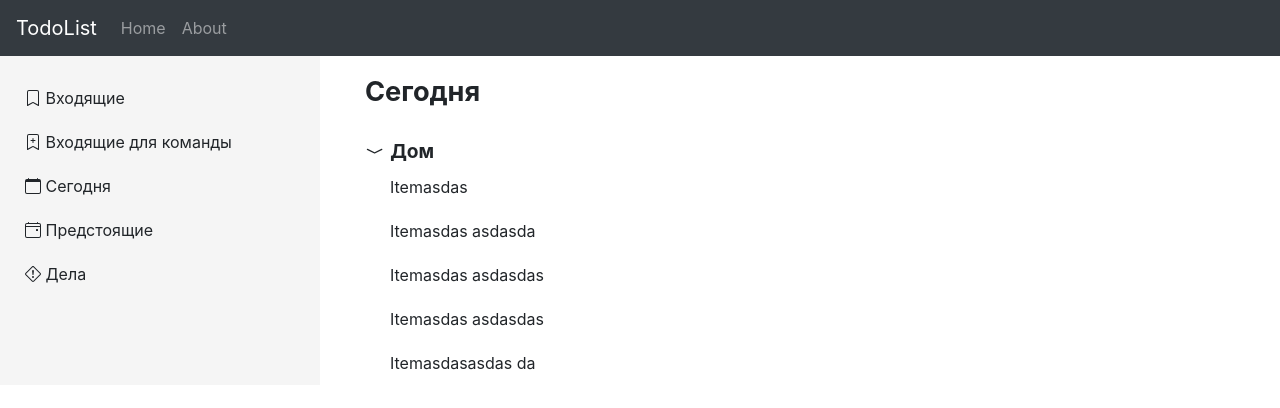
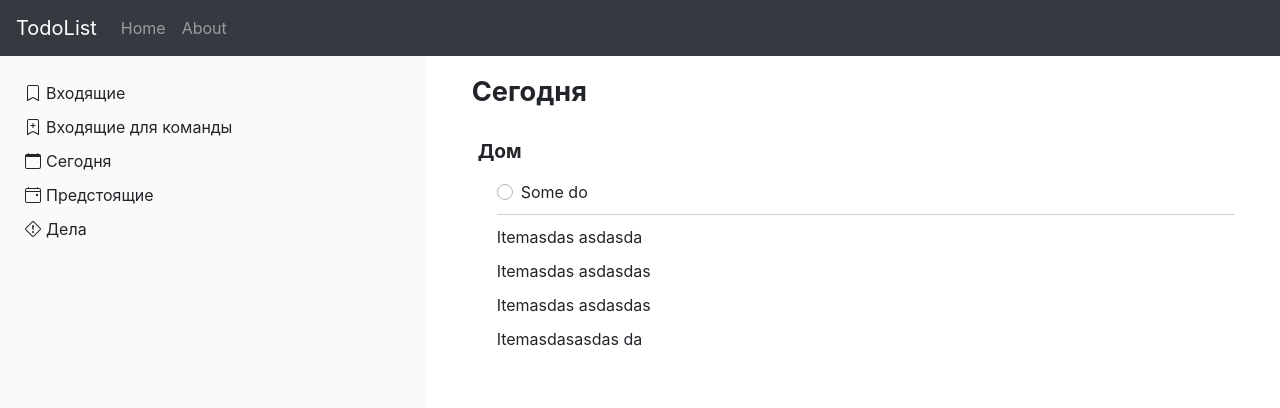
Before and after one commit to snwkng/todolist, a Vue app: page / in a window 1280 px wide. Shown: the top 408 px of the page. Built offline with nearby package versions, Linux system fonts and the light colour scheme.

Commit message:
add styles

```diff
--- a/src/assets/styles/todo.scss
+++ b/src/assets/styles/todo.scss
@@ -6,14 +6,15 @@ ul {
 	padding-left: 10px;
 }
 .list-group > li{
-	padding: 10px 0;
+	padding: 5px 0;
 	width: 100%;
 }
 .todo {
 	&-left-navigation {
 		padding-top: 20px;
-		background-color: #f5f5f5;
+		background-color: #fafafa;
 		height: auto;
+		min-height: calc(100vh - 56px);
 	}
 	&-title {
 		padding: 20px 30px;
@@ -38,4 +39,25 @@ ul {
 			padding-left: 15px;
 		}
 	}
+	.list-group {
+		&__item {
+			margin-left: 5px;
+		}
+	}
+	.todo-item {
+		border-bottom: 1px solid #d1d1d1;
+		display: flex;
+		justify-content: space-between;
+		padding: 10px 0;
+		&__settings {
+			max-width: 80%;
+			opacity: 0;
+			transition: all .3s ease-out;
+    		width: 50%;
+		}
+		&__settings:hover {
+			background-color: aquamarine;
+			opacity: 1;
+		}
+	}
 }
--- a/src/components/LeftNavigation.vue
+++ b/src/components/LeftNavigation.vue
@@ -1,25 +1,25 @@
 <template>
-  <b-col md="3" class="todo-left-navigation">
+  <b-col md="4" class="todo-left-navigation">
     <ul class="list-group">
       <li>
         <b-icon-bookmark />
-          Входящие
+        <span class="list-group__item">Входящие</span>
       </li>
       <li>
         <b-icon-bookmark-plus />
-          Входящие для команды
+        <span class="list-group__item">Входящие для команды</span>
       </li>
       <li>
         <b-icon-calendar />
-          Сегодня
+        <span class="list-group__item">Сегодня</span>
       </li>
       <li>
         <b-icon-calendar4-event />
-          Предстоящие
+        <span class="list-group__item">Предстоящие</span>
       </li>
       <li>
         <b-icon-exclamation-diamond />
-          Дела
+        <span class="list-group__item">Дела</span>
       </li>
     </ul>
   </b-col>
@@ -28,6 +28,5 @@
 <script>
 export default {
   name: 'LeftNavigation'
-
 }
 </script>
--- a/src/components/Todo.vue
+++ b/src/components/Todo.vue
@@ -1,15 +1,25 @@
 <template>
-  <b-col md="7">
+  <b-col md="8">
     <div class="todo-title">
       <h1>Сегодня</h1>
     </div>
     <div class="todo-content">
       <div class="todo-content-title">
-        <b-icon-chevron-compact-down style="transformY(90deg)"/> <span>Дом</span>
+        <span>Дом</span>
       </div>
       <ul class="list-group">
         <li>
-          Itemasdas
+          <div class="todo-item">
+            <div class="d-flex">
+              <b-form-radio
+                v-model="done"
+                name="done-radio"
+                value="true" />
+              <span>Some do</span>
+            </div>
+            <div class="todo-item__settings">
+            </div>
+          </div>
         </li>
         <li>Itemasdas asdasda</li>
         <li>Itemasdas asdasdas</li>
@@ -22,6 +32,11 @@
 
 <script>
 export default {
-  name: 'Todo'
+  name: 'Todo',
+  data () {
+    return {
+      done: false
+    }
+  }
 }
 </script>
```
Lines whose indentation alone changed are shown as unchanged.
